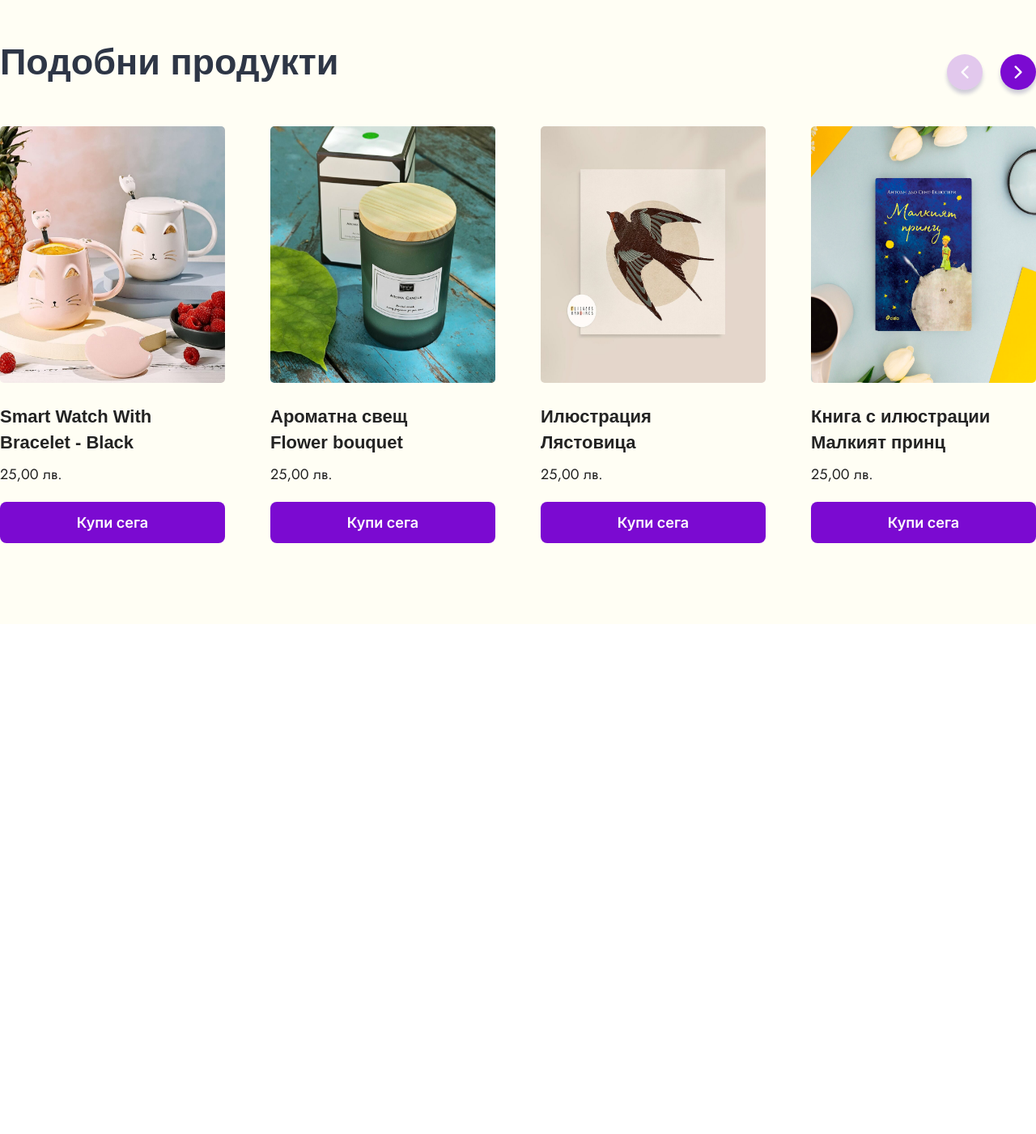
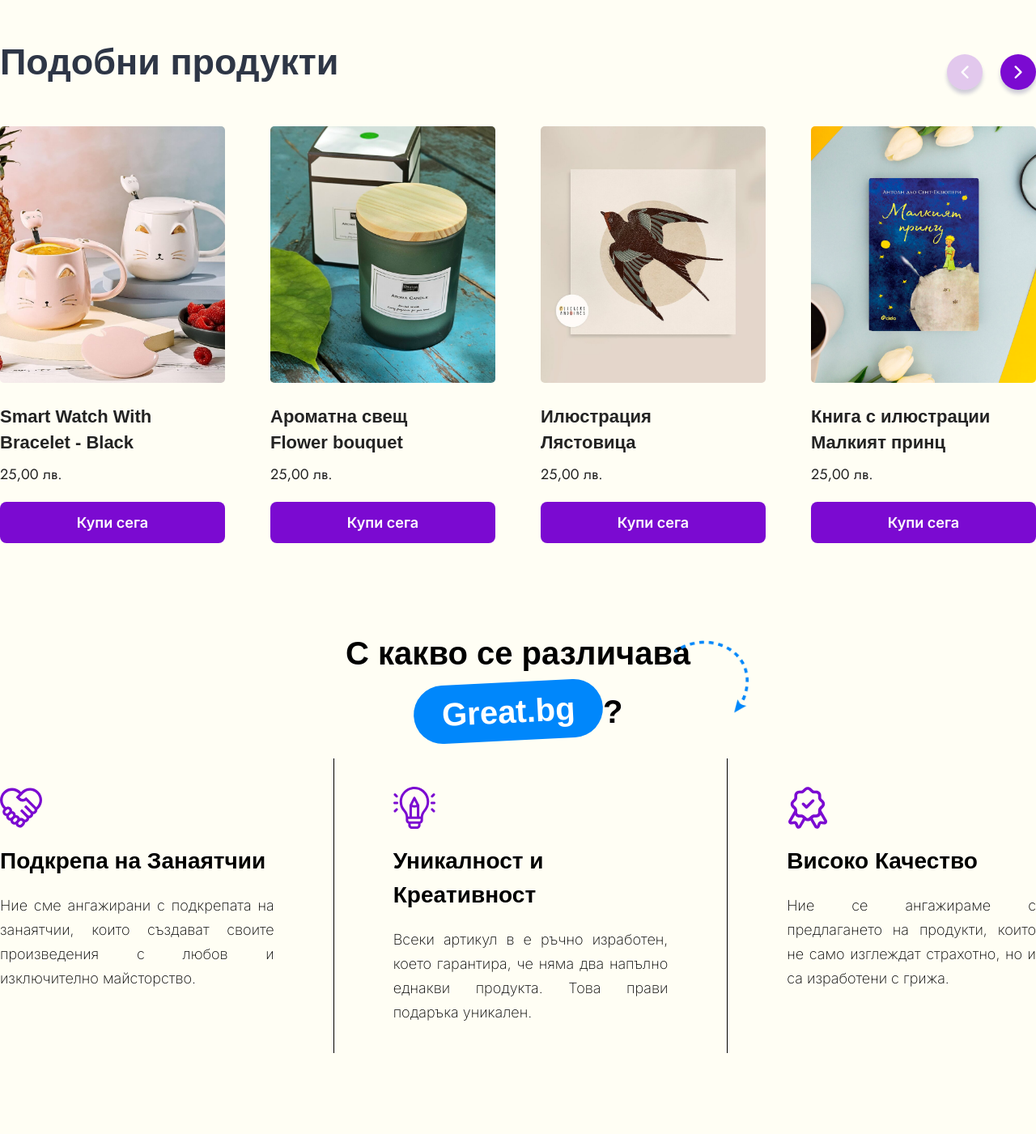
Before and after one commit to ievgeniy16/Product-Page, a website: page index.html in a window 1280 px wide. Shown: the part 1324-2725 px from the top of the page at 81% size. Before the commit the page ends 2095 px from the top, so only its background shows below. Drawn offline with Linux system fonts and the light colour scheme; a web font is replaced by a local one.

Commit message:
different-section

```diff
--- a/index.html
+++ b/index.html
@@ -192,7 +192,7 @@
 
         <ul class="flex justify-between">
           <li class="max-w-[278px]">
-            <img class="mb-[26px] w-[278px] h-[317px] rounded-[5px]" src="./src/assets/similar-product/sim-product-1.jpg" alt="product-1">
+            <img class="mb-[26px] object-cover w-[278px] h-[317px] rounded-[5px]" src="./src/assets/similar-product/sim-product-1.jpg" alt="product-1">
             <div>
               <h6 class="mb-[10px] text-[22px]/[32px] font-bold text-[rgba(35,35,35,1)]" style="font-family: 'Nexa', sans-serif">Smart Watch With Bracelet - Black</h6>
               <p class="mb-[20px] text-[18px] text-[rgba(35,35,35,1)]" style="font-family: 'Jost', sans-serif">25,00 лв.</p>
@@ -201,7 +201,7 @@
           </li>
 
           <li class="max-w-[278px]">
-            <img class="mb-[26px] w-[278px] h-[317px] rounded-[5px]" src="./src/assets/similar-product/sim-product-2.jpg" alt="product-1">
+            <img class="mb-[26px] object-cover w-[278px] h-[317px] rounded-[5px]" src="./src/assets/similar-product/sim-product-2.jpg" alt="product-1">
             <div>
               <h6 class="mb-[10px] text-[22px]/[32px] font-bold text-[rgba(35,35,35,1)]" style="font-family: 'Nexa', sans-serif">Ароматна свещ <br/> Flower bouquet</h6>
               <p class="mb-[20px] text-[18px] text-[rgba(35,35,35,1)]" style="font-family: 'Jost', sans-serif">25,00 лв.</p>
@@ -210,7 +210,7 @@
           </li>
 
           <li class="max-w-[278px]">
-            <img class="mb-[26px] w-[278px] h-[317px] rounded-[5px]" src="./src/assets/similar-product/sim-product-3.jpg" alt="product-1">
+            <img class="mb-[26px] object-cover w-[278px] h-[317px] rounded-[5px]" src="./src/assets/similar-product/sim-product-3.jpg" alt="product-1">
             <div>
               <h6 class="mb-[10px] text-[22px]/[32px] font-bold text-[rgba(35,35,35,1)]" style="font-family: 'Nexa', sans-serif">Илюстрация <br/> Лястовица</h6>
               <p class="mb-[20px] text-[18px] text-[rgba(35,35,35,1)]" style="font-family: 'Jost', sans-serif">25,00 лв.</p>
@@ -219,7 +219,7 @@
           </li>
 
           <li class="max-w-[278px]">
-            <img class="mb-[26px] w-[278px] h-[317px] rounded-[5px]" src="./src/assets/similar-product/sim-product-4.png" alt="product-1">
+            <img class="mb-[26px] object-cover w-[278px] h-[317px] rounded-[5px]" src="./src/assets/similar-product/sim-product-4.png" alt="product-1">
             <div>
               <h6 class="mb-[10px] text-[22px]/[32px] font-bold text-[rgba(35,35,35,1)]" style="font-family: 'Nexa', sans-serif">Книга с илюстрации Малкият принц</h6>
               <p class="mb-[20px] text-[18px] text-[rgba(35,35,35,1)]" style="font-family: 'Jost', sans-serif">25,00 лв.</p>
@@ -231,6 +231,42 @@
       </div>
     </section>
 
+
+
+    <section class="different-section  pb-[100px] bg-[rgba(255,254,244,1)]">
+      <div class="max-w-[1440px] mx-auto">
+
+        <div class="relative flex mb-[22px] gap-[10px] items-start justify-center">
+          <div>
+            <h3 class="text-[40px]/[72px] text-center font-bold" style="font-family: 'Nexa', sans-serif">С какво се различава <br/>
+              <p class="inline-block px-[35px] py-[0px] rotate-[-2.85deg] rounded-[50px] text-[40px] text-white bg-[rgba(0,135,251,1)]">Great.bg</p>?</h3>
+          </div>
+          <img class="absolute top-[15px] right-[27%] w-[111px] h-[97px]" src="./src/assets/different-section/arrow.png" alt="arrow-rotate">
+        </div>
+
+        <ul class="flex">
+          <li class="flex pr-[73px] pt-[35px] pb-[35px] flex-col gap-[19px]">
+            <img class="w-[52px] h-[52px]" src="./src/assets/different-section/handshake.svg" alt="handshake">
+            <h4 class="text-[28px] font-bold" style="font-family: 'Nexa', sans-serif">Подкрепа на Занаятчии</h4>
+            <p class="text-[18px]/[30px] text-justify font-extralight" style="font-family: 'Inter', sans-serif">Ние сме ангажирани с подкрепата на занаятчии, които създават своите произведения с любов и изключително майсторство.</p>
+          </li>
+
+          <li class="flex pl-[73px] pr-[73px] pt-[35px] pb-[35px] flex-col gap-[19px] border-r-[1px] border-l-[1px] border-[rgba(0,0,0,2)]">
+            <img class="w-[52px] h-[52px]" src="./src/assets/different-section/idea.svg" alt="handshake">
+            <h4 class="text-[28px] font-bold" style="font-family: 'Nexa', sans-serif">Уникалност и Креативност</h4>
+            <p class="text-[18px]/[30px] text-justify font-extralight" style="font-family: 'Inter', sans-serif">Всеки артикул в е ръчно изработен, което гарантира, че няма два напълно еднакви продукта. Това прави подаръка уникален.</p>
+          </li>
+
+          <li class="flex pl-[73px] pt-[35px] pb-[35px] flex-col gap-[19px]">
+            <img class="w-[52px] h-[52px]" src="./src/assets/different-section/award.svg" alt="handshake">
+            <h4 class="text-[28px] font-bold" style="font-family: 'Nexa', sans-serif">Високо Качество</h4>
+            <p class="text-[18px]/[30px] text-justify font-extralight" style="font-family: 'Inter', sans-serif">Ние се ангажираме с предлагането на продукти, които не само изглеждат страхотно, но и са изработени с грижа.</p>
+          </li>
+        </ul>
+
+      </div>
+    </section>
+
   </body>
 
 </html>
```
Also changed, not shown: output.css, src/assets/different-section/arrow.png (added), src/assets/different-section/award.svg (added), src/assets/different-section/handshake.svg (added), src/assets/different-section/idea.svg (added).
